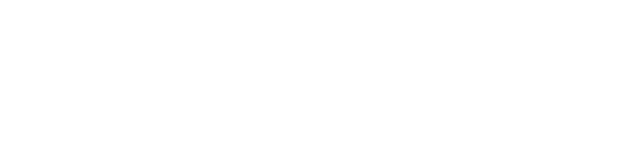
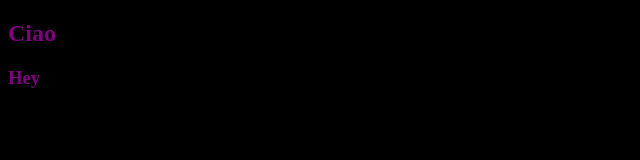
Before and after one commit to Diegopetronaci/html-sass-first, a website: page my-app/index.html in a window 1280 px wide. Shown: the whole page, without its empty margins (0-640 px from the left). Drawn offline with nearby package versions, Linux system fonts and the light colour scheme; files that its build step writes are made by us from their sources.

Commit message:
esercizio completato

```diff
--- a/my-app/index.html
+++ b/my-app/index.html
@@ -7,6 +7,7 @@
         <link rel="stylesheet" href="./dist/css/app.css">
     </head>
     <body>
-
+        <h2>Ciao</h2>
+        <h3>Hey</h3>
     </body>
 </html>
--- a/my-app/package.json
+++ b/my-app/package.json
@@ -14,6 +14,10 @@
   "author": "",
   "license": "ISC",
   "devDependencies": {
-    "laravel-mix": "^6.0.10"
+    "laravel-mix": "^6.0.10",
+    "postcss": "^8.1.14",
+    "resolve-url-loader": "^3.1.0",
+    "sass": "^1.32.5",
+    "sass-loader": "^8.0.2"
   }
 }
--- a/my-app/src/app.scss
+++ b/my-app/src/app.scss
@@ -0,0 +1,9 @@
+body {
+    background-color: black;
+}
+
+$titoli: purple;
+
+h3, h2 {
+    color: $titoli;
+}
```
Also changed, not shown: my-app/dist/app.js (added), my-app/dist/css/app.css (added), my-app/dist/mix-manifest.json (added), my-app/webpack.mix.js (renamed from my-app/src/webpack.mix.js).
